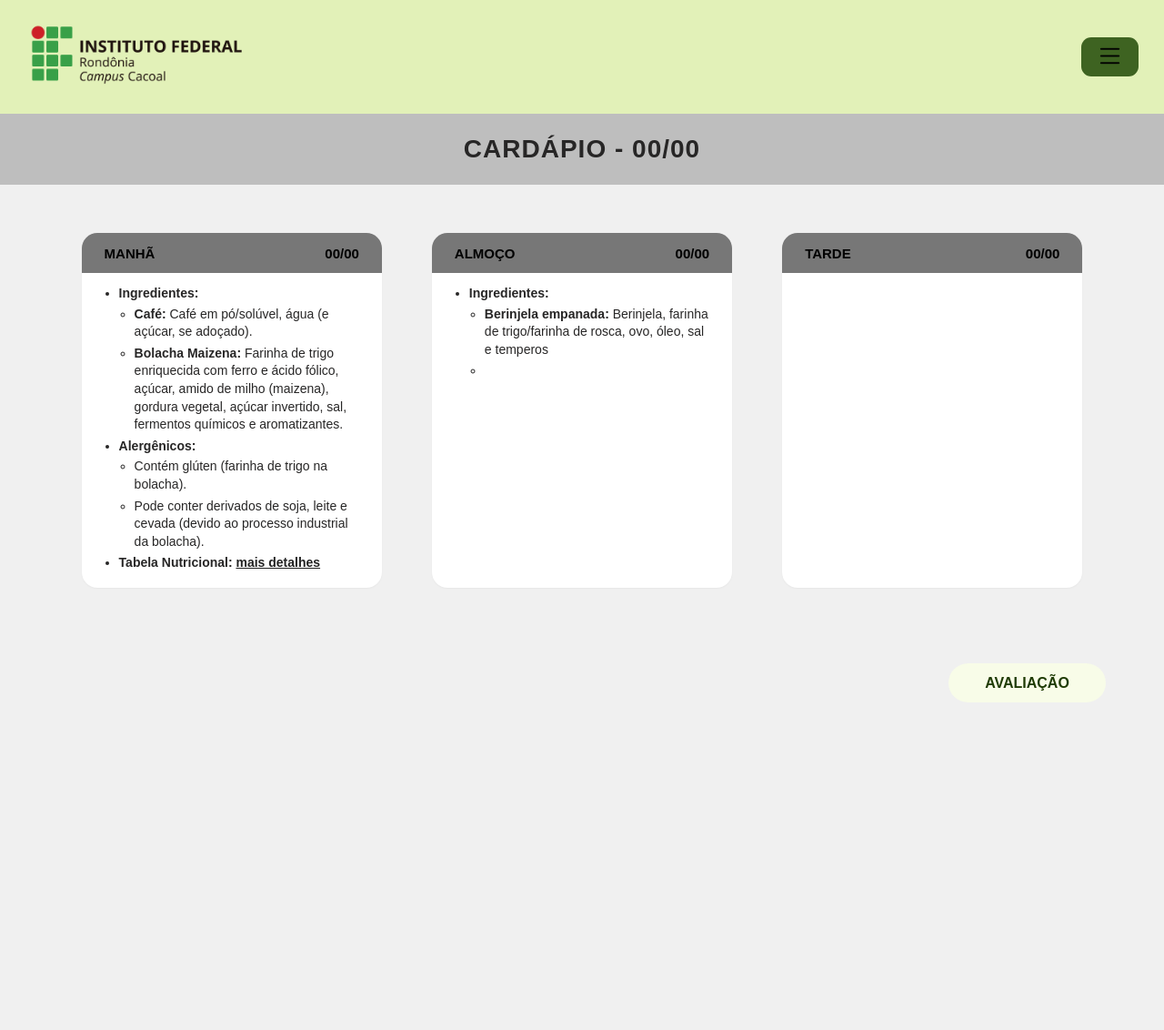
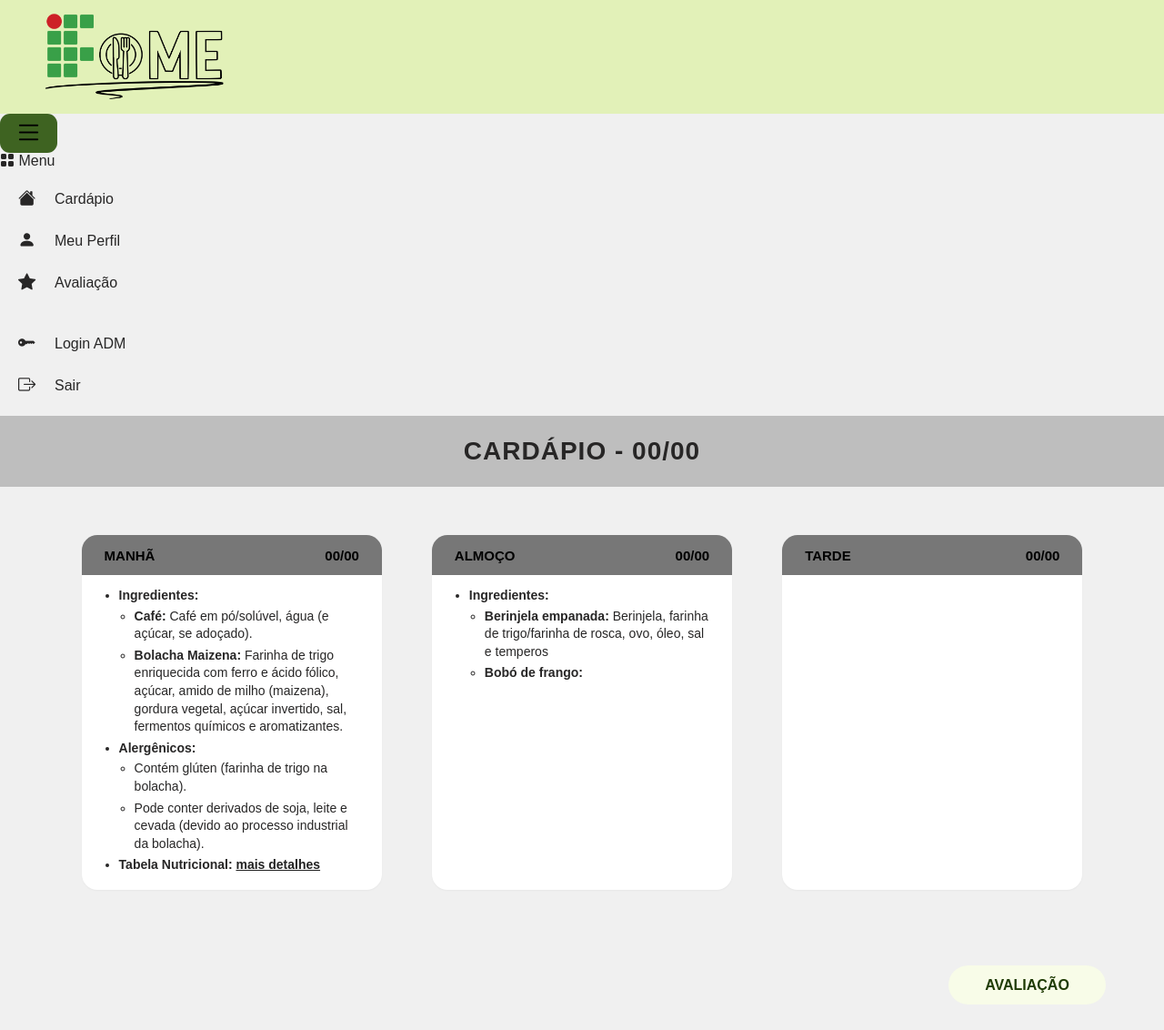
Before and after one commit to jtruazelli/IFome-Django, a Django app: page / in a window 1280 px wide. Shown: the whole page at 91% size. Before the commit the page ends 759 px from the top, so only its background shows below. Run offline with Django 5.2, Linux system fonts and the light colour scheme; some web fonts are replaced.

Commit message:
Comecei a fazer a barra de navegação e alterei a logo

```diff
--- a/static/css/base/layout_base.css
+++ b/static/css/base/layout_base.css
@@ -254,7 +254,6 @@ body {
 
 /* =========================================================
    INDEX.HTML
-   SEGUNDA IMAGEM - TABELA NUTRICIONAL
 ========================================================= */
 
 .pagina-tabela {
@@ -421,6 +420,90 @@ body {
     padding: 7px;
 }
 
+/* MENU */
+
+.barra-lateral nav ul {
+    list-style: none;
+
+    padding: 10px 0;
+
+    margin: 0;
+}
+
+.barra-lateral nav ul li {
+    width: 100%;
+}
+
+.barra-lateral nav ul li a {
+    display: flex;
+
+    align-items: center;
+
+    width: 100%;
+
+    padding: 12px 20px;
+
+    color: var(--verde-escuro-texto);
+
+    text-decoration: none;
+
+    white-space: nowrap;
+
+    transition: 0.2s;
+}
+
+.barra-lateral nav ul li a:hover {
+    background-color: var(--verde-claro);
+}
+
+.barra-lateral nav ul li a i {
+    min-width: 25px;
+
+    margin-right: 15px;
+
+    font-size: 1.2rem;
+}
+
+
+/* DIVISOR */
+
+.divisor {
+    height: 1px;
+    background-color: var(--cinza);
+    margin: 10px 20px;
+    width: auto !important;
+}
+
+
+/* MENU RECOLHIDO */
+
+.barra-lateral.recolhida {
+    width: 60px;
+}
+
+.barra-lateral.recolhida .menu-titulo span {
+    display: none;
+}
+
+.barra-lateral.recolhida .menu-titulo {
+    justify-content: center;
+
+    padding: 15px 0;
+}
+
+.barra-lateral.recolhida nav ul li a {
+    justify-content: center;
+
+    padding: 12px 0;
+}
+
+.barra-lateral.recolhida nav ul li a span {
+    display: none;
+}
+
+.barra-lateral.recolhida nav ul li a i {
+    margin-right: 0;
+}
 
 /* =========================================================
    RESPONSIVIDADE
@@ -476,7 +559,7 @@ body {
     }
 
 
-    .btn-menu {
+    .btn-toggle  {
         width: 50px;
         height: 38px;
 
--- a/static/js/script.js
+++ b/static/js/script.js
@@ -1,6 +1,6 @@
-const btnToggle = document.getElementById("btn-toggle");
-const cabecalho = document.getElementById("cabecalho");
-const conteudo = document.querySelector(".conteudo-principal");
+const botaoToggle = document.getElementById("btn-toggle");
+const barraLateral = document.getElementById("sidebar");
+const conteudo = document.querySelector(".pagina-tabela");
 
 botaoToggle.addEventListener("click", function () {
     barraLateral.classList.toggle("recolhida");
--- a/templates/index.html
+++ b/templates/index.html
@@ -22,12 +22,71 @@
         <img src="{% static 'img/logo.png' %}" alt="Logo Instituto Federal de Rondônia">
     </div>
 
-    <button class="btn-toggle" aria-label="Abrir menu">
+</header>
+
+    <button
+            id="btn-toggle"
+            class="btn-toggle"
+            aria-label="Abrir menu">
+
         <i class="bi bi-list"></i>
     </button>
 
-</header>
+    <aside
+        class="barra-lateral"
+        id="sidebar">
 
+        <div class="menu-titulo">
+            <i class="bi bi-grid-fill"></i>
+            <span>Menu</span>
+        </div>
+
+        <nav>
+
+            <ul>
+
+                <li>
+                    <a href="{% url 'index' %}">
+                        <i class="bi bi-house-fill"></i>
+                        <span>Cardápio</span>
+                    </a>
+                </li>
+
+                <li>
+                    <a href="#">
+                        <i class="bi bi-person-fill"></i>
+                        <span>Meu Perfil</span>
+                    </a>
+                </li>
+
+                 <li>
+                    <a href="#">
+                        <i class="bi bi-star-fill"></i>
+                        <span>Avaliação</span>
+                    </a>
+                </li>
+
+                <li class="divisor"></li>
+
+                <li>
+                    <a href="#">
+                        <i class="bi bi-key-fill"></i>
+                        <span>Login ADM</span>
+                    </a>
+                </li>
+
+                <li>
+                    <a href="#">
+                        <i class="bi bi-box-arrow-right"></i>
+                        <span>Sair</span>
+                    </a>
+                </li>
+
+            </ul>
+
+        </nav>
+
+    </aside>
 
 <main class="pagina-cardapio">
 
@@ -117,7 +176,7 @@
                                Berinjela, farinha de trigo/farinha de rosca, ovo, óleo, sal e temperos
                            </li>
                            <li>
-                               <strong></strong>
+                               <strong>Bobó de frango:</strong>
                            </li>
                        </ul>
                    </li>
```
Also changed, not shown: static/img/logo.png.
